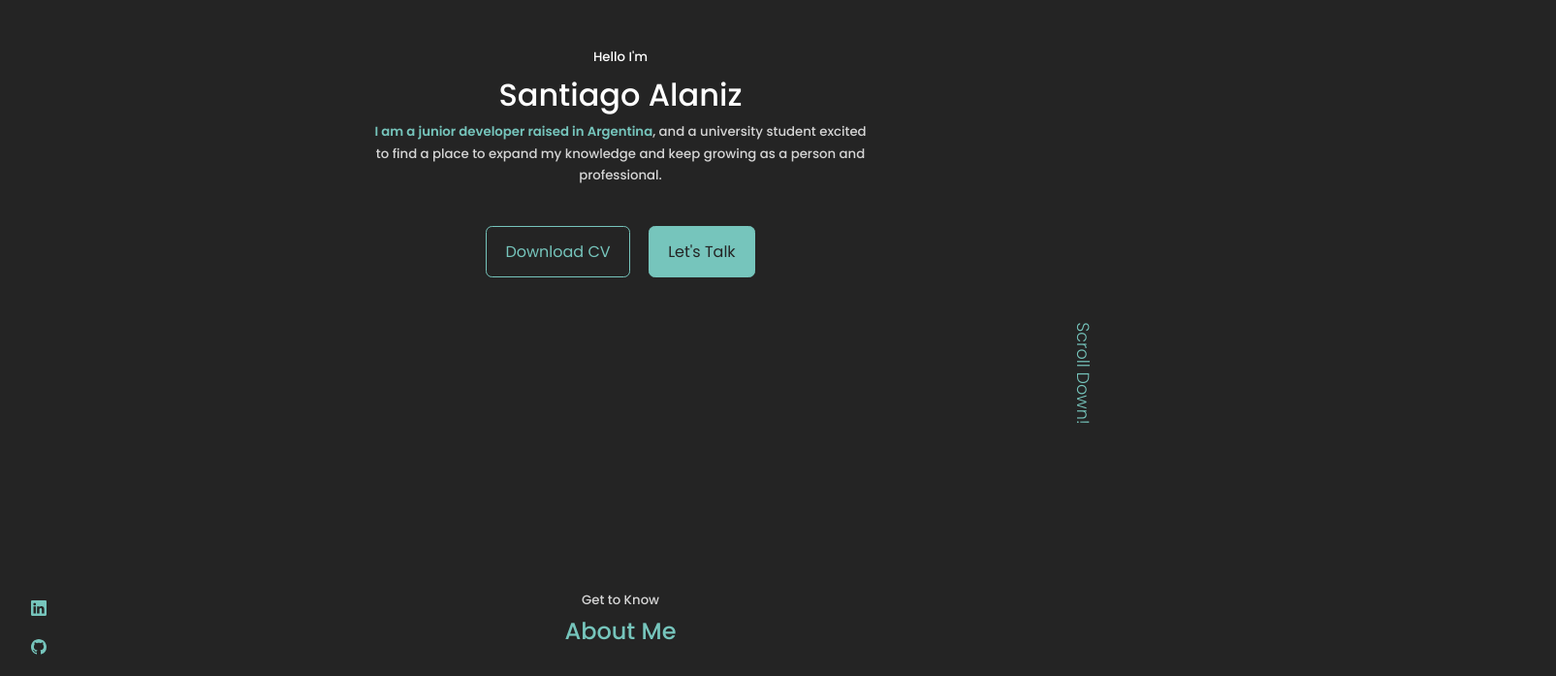
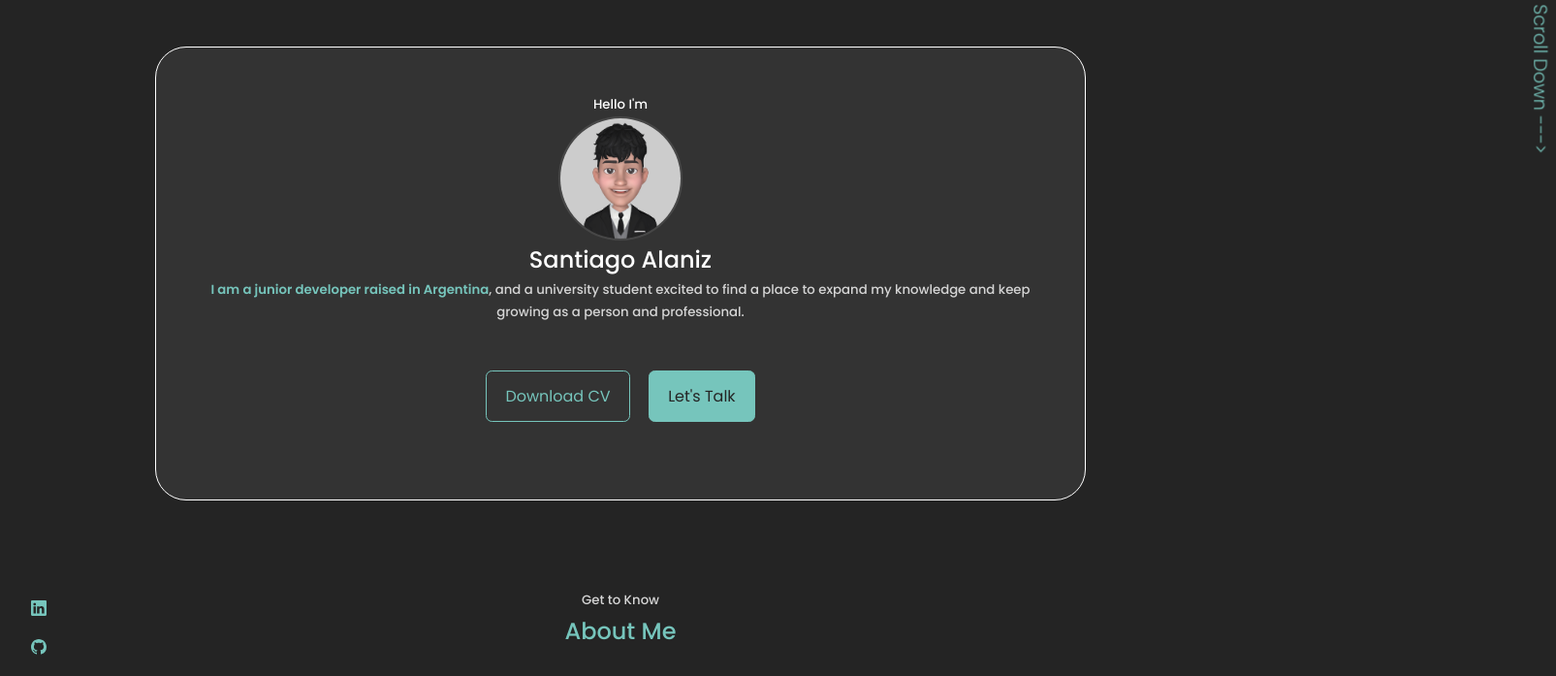
Before and after one commit to Sankku/React-Portfolio, a React (Create React App) app: page / in a window 1280 px wide. Shown: the top 697 px of the page at 97% size, 1605 px wide, since content can reach past the window. Built offline with nearby package versions, Linux system fonts and the light colour scheme; a web font is replaced by a local one.

Commit message:
Animations and card

```diff
--- a/package.json
+++ b/package.json
@@ -13,6 +13,7 @@
     "react-icons": "^4.3.1",
     "react-scripts": "^5.0.1",
     "react-toastify": "^8.2.0",
+    "styled-components": "^5.3.5",
     "swiper": "^8.0.6",
     "web-vitals": "^2.1.4"
   },
--- a/src/Components/header/Header.jsx
+++ b/src/Components/header/Header.jsx
@@ -2,12 +2,19 @@ import React from "react";
 import "./header.css";
 import CTA from "./CTA";
 import HeaderSocials from "./HeaderSocials";
+import MEMOJI from "../../assets/Memoji.png";
 
 const Header = () => {
   return (
     <header id="Home">
       <div className="container header__container">
+        <article className="header__card">
+          <div className="card__tittle">
             <h5>Hello I'm</h5>
+          </div>
+          <div className="memoji">
+            <img src={MEMOJI} alt="" />
+          </div>
           <h1>Santiago Alaniz</h1>
           <h5 className="text-light">
             <b>I am a junior developer raised in Argentina</b>, and a university
@@ -15,15 +22,13 @@ const Header = () => {
             growing as a person and professional.
           </h5>
           <CTA />
-        <HeaderSocials />
-        {/* <div className="me">
-          <img src={ME} alt="me" />
-        </div> */}
-        <div>
+          <div className="scroll__cont">
             <a href="#contact" className="scroll__down">
-            Scroll Down!
+              Scroll Down ---&gt;
             </a>
           </div>
+        </article>
+        <HeaderSocials />
       </div>
     </header>
   );
--- a/src/Components/header/header.css
+++ b/src/Components/header/header.css
@@ -1,19 +1,56 @@
 header {
     height: 60vh;
-    padding-top: 3rem;
-    overflow: hidden;
+    padding-top: 1.5rem;
 }
 
-.header__container{
-    text-align: center;
-    height: 100%;
-    position: relative;
-    max-width: 40%;
+.card__tittle{
+    gap: 0.8rem;
 }
 
+.card__tittle::after{
+    content: '';
+    width: 10px;
+    height: 4rem;
+    background: var(--color-primary);
+}
+
+.container.header__container {
+    aspect-ratio: 	1/1;
+    text-align: center;
+    display: grid;
+    place-items: center;
+    max-width: 100%;
+    max-height: 100%;
+    padding-top: 1.5rem;
+    border-radius: 20px;
+}
+
+.header__card {
+    display: table;
+    padding: 5%;
+    background: rgb(51, 51, 51);
+    border-radius: 2rem;
+    border: 1px solid white;
+    transition: var(--transition);
+}
+
+.header__card:hover{
+    border-color: var(--color-primary-variant);
+    background: transparent;
+}
+
+.memoji {
+    display: block;
+    margin-left: auto;
+    margin-right: auto;
+    border: 2px solid rgb(71, 71, 71);
+    overflow: hidden;
+    border-radius: 50%;
+    width: 8rem;
+}
 /***************** CTA *******************/
 .cta {
-    margin-top: 2.5rem;
+    margin-top: 3rem;
     display: flex;
     gap: 1.2rem;
     justify-content: center;
@@ -38,7 +75,7 @@ header {
 }
 
 /***************** ME *******************/
-.me {
+/* .me {
     background: linear-gradient(var(--color-primary), transparent);
     width: 22rem;
     height: 30rem;
@@ -48,28 +85,51 @@ header {
     border-radius: 12rem 12rem 0 0;
     overflow: hidden;
     padding: 5rem 1.5rem 1.5rem 1.5rem;
+} */
+
+/***************** SCROLL DOWN *******************/
+.scroll__cont{
+    position: relative;
+    display: flex;
+    right: -110%;
+    transform: rotate(90deg);
+}
+.scroll__down{
+    font-weight: 300;
+    font-size: 1.2rem;
+    animation: infiniteupdown 1.5s linear infinite;
 }
 
-/***************** SCROLL DOWN *******************/
-.scroll__down{
-    position: absolute;
-    right: -17rem;
-    bottom: 5rem;
-    transform: rotate(90deg);
-    font-weight: 300;
-    font-size: 1.1rem;
+@keyframes infiniteupdown {
+    0% {
+        transform: translateX(-1rem);
+    }
+    50% {
+        transform: translateX(-50px);
+    }
+    100% {
+        transform: translateX(-1rem);
+    }
 }
+
+
 
 /************************* Media queries (medium devices) ******************************/
 @media screen and (max-width: 1024px){
     header{
         height: 68vh;
     }
+    .header__container {
+        width: 100%;
+    }
 }
 /************************* Media queries (small devices) ******************************/
 @media screen and (max-width: 600px){
     header{
-        height: 100vh;
+        height: 110vh;
+    }
+    .header__container {
+        width: 100%;
     }
     .header__socials, .scroll__down{
         display: none;
```
Also changed, not shown: src/Assets/Memoji.png (added), 1 other file (tests, documents, lock files or other folders). Lines whose indentation alone changed are shown as unchanged.
